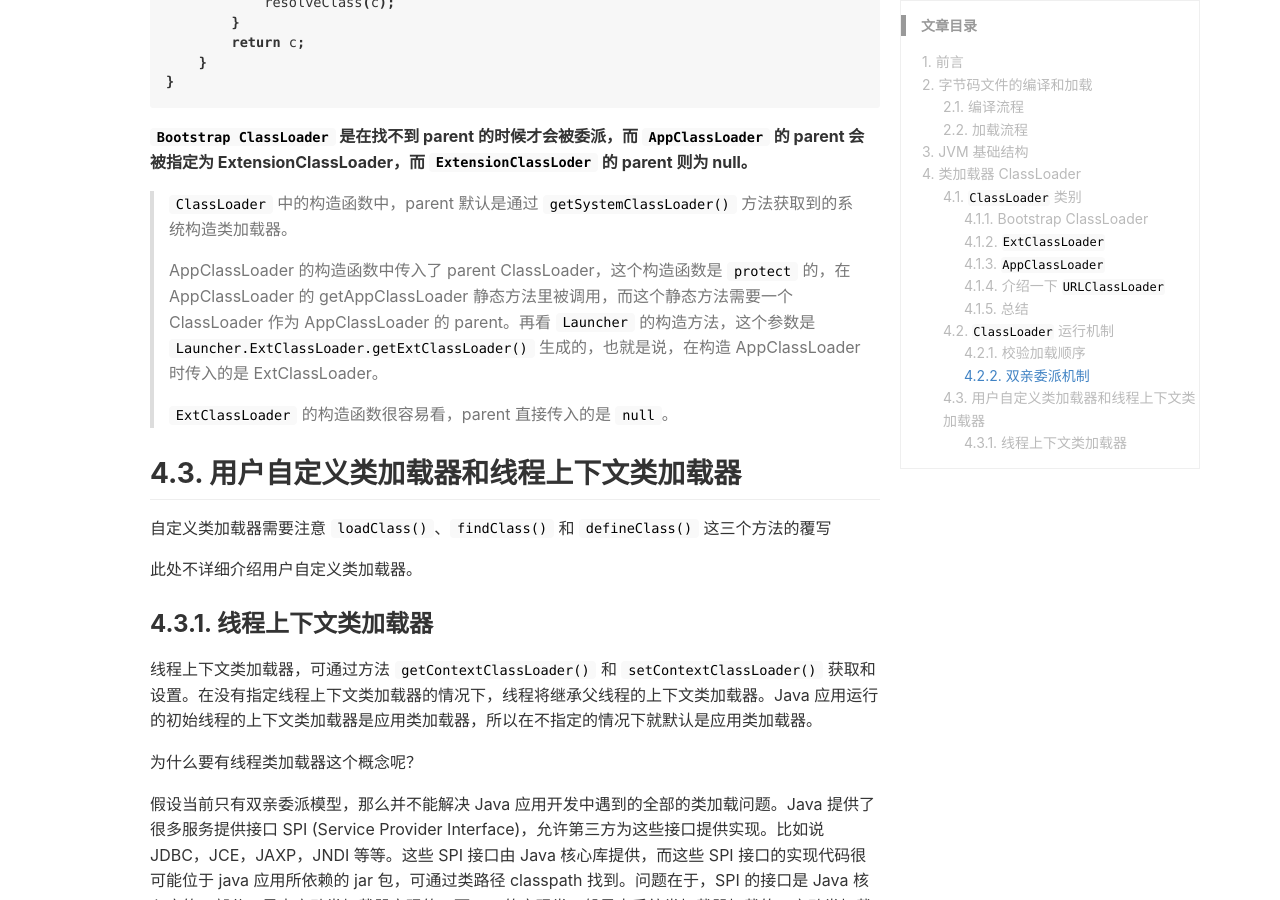
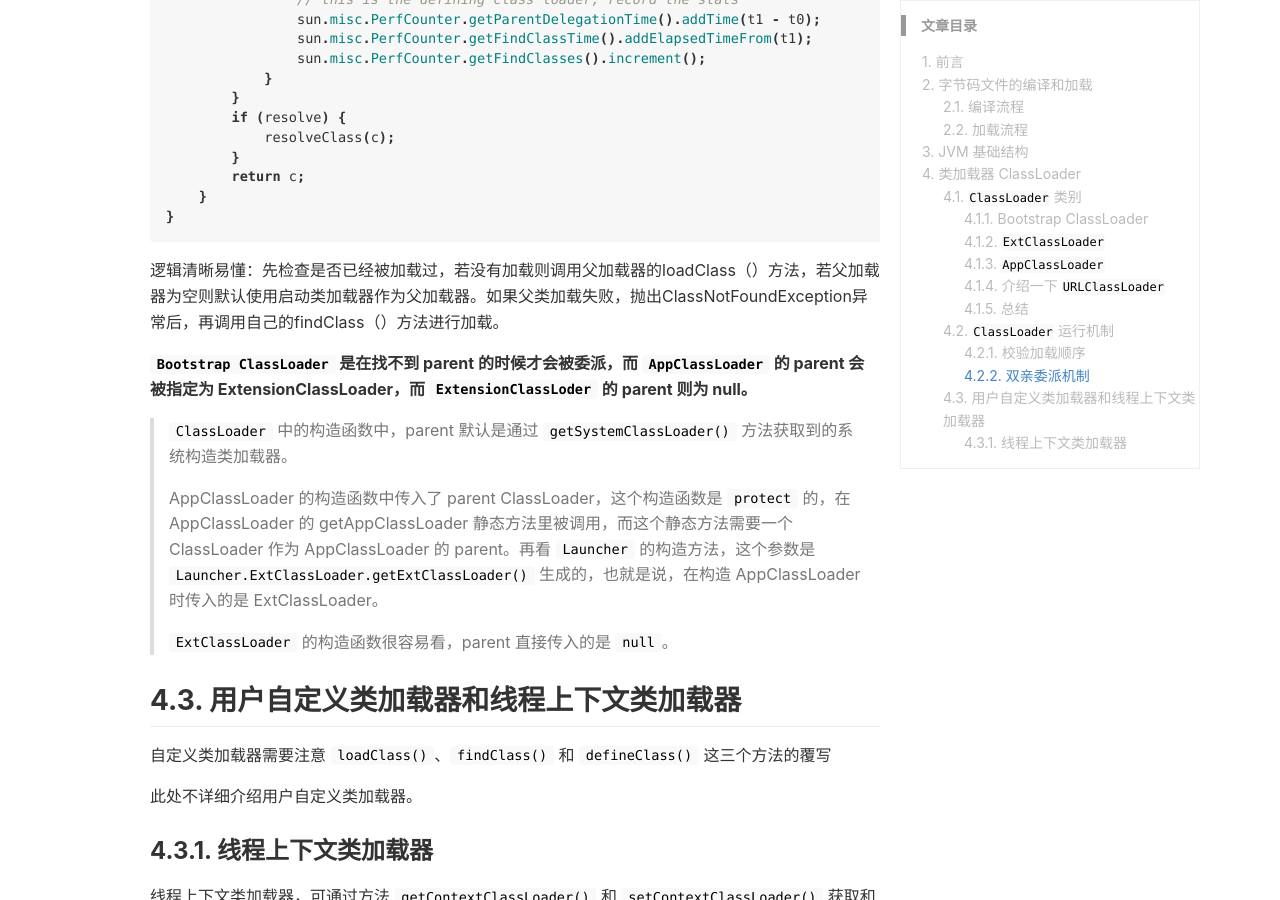
Before and after one commit to stdupanda/stdupanda.github.io, a Jekyll site: the page built from _posts/java/2018-12-10-classloader.md, in a window 1280 px wide and 900 px high, scrolled down 5320 px. Built offline with Jekyll 4.4.1, drawn with Linux system fonts in a browser that asks for light colours; nearby versions of some CDN libraries; comment, search, counter and statistics services are not loaded; some of the changed text lies outside the part shown.

Commit message:
update classloader

````diff
--- a/_posts/java/2018-12-10-classloader.md
+++ b/_posts/java/2018-12-10-classloader.md
@@ -41,6 +41,10 @@ keywords: Java, java, jdk, openjdk
 > The class ClassLoader use the **binary name** of a class to load a class, by locating or generating data that constitutes a definition for the class.
 
 ClassLoader 负责将字节码内容转换成内存形式的 Class 对象。当类加载器将 `.class` 文件装载完成后，jvm 内将会形成一个对应的元信息对象， 即 `Class<T>` 类。字节码可以来自于磁盘文件 *.class，也可以是 jar 包里的 *.class，也可以来自远程服务器提供的字节流，字节码的本质就是一个字节数组 `byte[]`，它有特定的复杂的内部格式，有很多复杂的加密技术就是在此基础上实现的。
+
+> 比较两个类是否“相等”，只有在这两个类是由同一个类加载器加载的前提下才有意义，否则，即使这两个类来源于同一个Class文件，被同一个虚拟机加载，只要加载它们的类加载器不同，那这两个类就必定不相等。
+
+上面这句话应该联系双亲委派机制来理解。
 
 每个 `Class<T>` 类内部都有一个对应的 `ClassLoader` 对象。源码如下：
 
@@ -144,6 +148,8 @@ protected Class<?> loadClass(String name, boolean resolve)
 }
 ```
 
+逻辑清晰易懂：先检查是否已经被加载过，若没有加载则调用父加载器的loadClass（）方法，若父加载器为空则默认使用启动类加载器作为父加载器。如果父类加载失败，抛出ClassNotFoundException异常后，再调用自己的findClass（）方法进行加载。
+
 **`Bootstrap ClassLoader` 是在找不到 parent 的时候才会被委派，而 `AppClassLoader` 的 parent 会被指定为 ExtensionClassLoader，而 `ExtensionClassLoder` 的 parent 则为 null。**
 
 > `ClassLoader` 中的构造函数中，parent 默认是通过 `getSystemClassLoader()` 方法获取到的系统构造类加载器。
````
